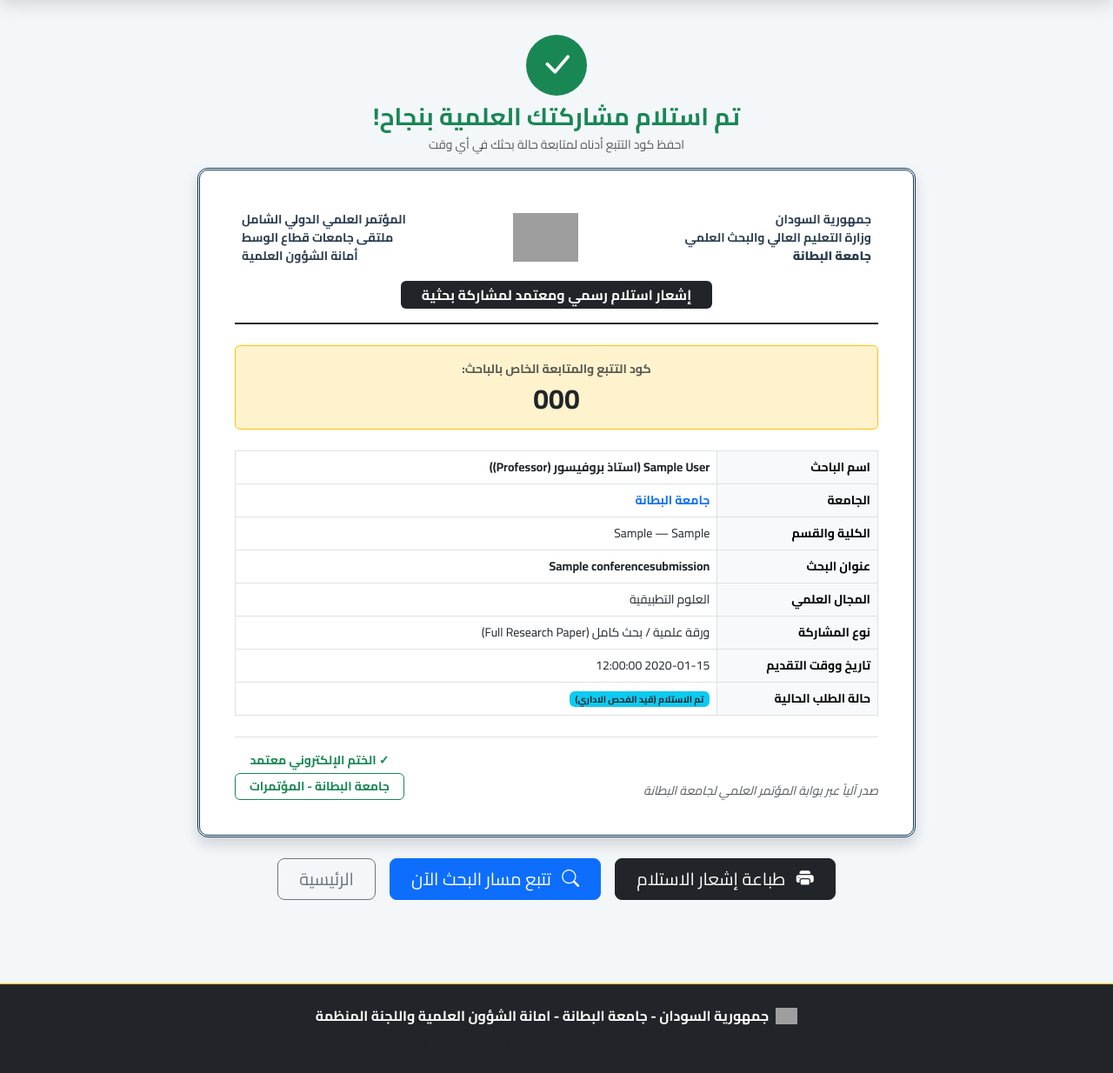
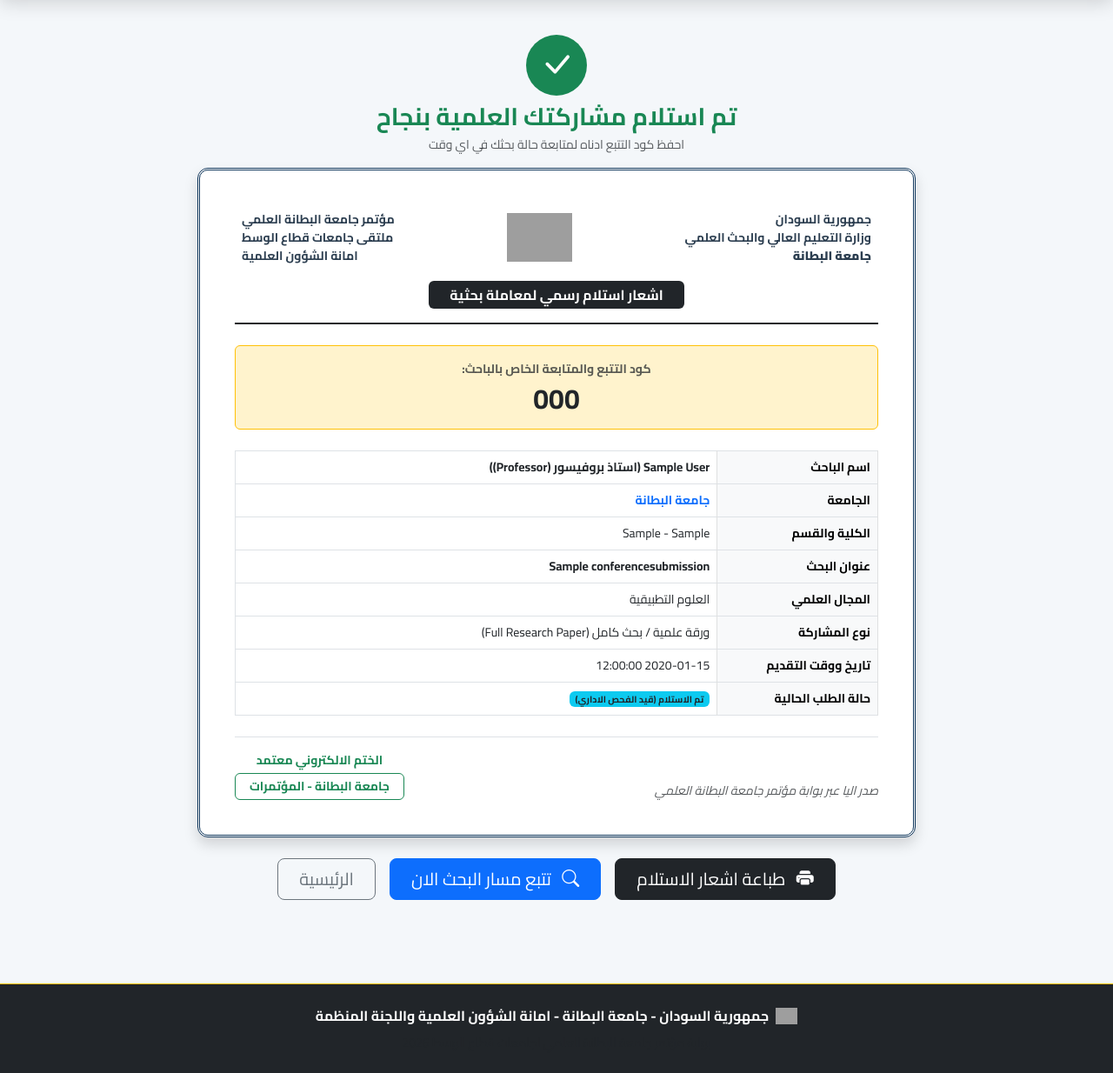
Before and after one commit to altayebawab024-code/conference-portal, a Django app: page /submit/success/000/ in a window 1280 px wide. Shown: the part 81-1315 px from the top of the page at 87% size. Run offline with Django 5.2, Linux system fonts and the light colour scheme; tables that the repository leaves empty hold one stand-in row (values such as "Sample post"); grey boxes are pictures that could not be loaded.

Commit message:
Update success.html

```diff
--- a/templates/submissions/success.html
+++ b/templates/submissions/success.html
@@ -1,7 +1,7 @@
 {% extends 'submissions/base.html' %}
 {% load static %}
 
-{% block title %}إشعار استلام المشاركة - {{ submission.tracking_code }}{% endblock %}
+{% block title %}اشعار استلام المشاركة - {{ submission.tracking_code }}{% endblock %}
 
 {% block extra_css %}
 <style>
@@ -34,11 +34,10 @@
         <div class="avatar bg-success text-white rounded-circle d-inline-flex justify-content-center align-items-center mb-2" style="width: 70px; height: 70px;">
             <i class="bi bi-check-lg fs-1"></i>
         </div>
-        <h3 class="fw-bold text-success mb-1">تم استلام مشاركتك العلمية بنجاح!</h3>
-        <p class="text-muted small">احفظ كود التتبع أدناه لمتابعة حالة بحثك في أي وقت</p>
+        <h3 class="fw-bold text-success mb-1">تم استلام مشاركتك العلمية بنجاح</h3>
+        <p class="text-muted small">احفظ كود التتبع ادناه لمتابعة حالة بحثك في اي وقت</p>
     </div>
 
-    <!-- الإشعار الأكاديمي المروّس الرسمي -->
     <div class="receipt-box shadow mb-4">
 
         <div class="text-center pb-3 border-bottom border-2 border-dark mb-4">
@@ -50,12 +49,12 @@
                 </div>
                 <img src="{% static 'img/logo.png' %}" alt="شعار جامعة البطانة" style="width: 75px; height: 75px; object-fit: contain;">
                 <div class="text-end small fw-bold">
-                    المؤتمر العلمي الدولي الشامل<br>
+                    مؤتمر جامعة البطانة العلمي<br>
                     ملتقى جامعات قطاع الوسط<br>
-                    أمانة الشؤون العلمية
+                    امانة الشؤون العلمية
                 </div>
             </div>
-            <span class="badge bg-dark text-white px-4 py-2 mt-1 fs-6">إشعار استلام رسمي ومعتمد لمشاركة بحثية</span>
+            <span class="badge bg-dark text-white px-4 py-2 mt-1 fs-6">اشعار استلام رسمي لمعاملة بحثية</span>
         </div>
 
         <div class="alert alert-warning border border-warning text-center py-3 mb-4">
@@ -74,7 +73,7 @@
             </tr>
             <tr>
                 <th class="table-light">الكلية والقسم</th>
-                <td>{{ submission.faculty }} — {{ submission.department }}</td>
+                <td>{{ submission.faculty }} - {{ submission.department }}</td>
             </tr>
             <tr>
                 <th class="table-light">عنوان البحث</th>
@@ -100,10 +99,10 @@
 
         <div class="d-flex justify-content-between align-items-end pt-3 border-top">
             <div class="small text-muted">
-                <em>صدر آلياً عبر بوابة المؤتمر العلمي لجامعة البطانة</em>
+                <em>صدر اليا عبر بوابة مؤتمر جامعة البطانة العلمي</em>
             </div>
             <div class="text-center">
-                <div class="text-success fw-bold small mb-1">✓ الختم الإلكتروني معتمد</div>
+                <div class="text-success fw-bold small mb-1">الختم الالكتروني معتمد</div>
                 <div class="border border-success text-success px-3 py-1 rounded small fw-bold">جامعة البطانة - المؤتمرات</div>
             </div>
         </div>
@@ -112,10 +111,10 @@
 
     <div class="d-flex flex-wrap justify-content-center gap-3 no-print">
         <button onclick="window.print()" class="btn btn-dark btn-lg px-4">
-            <i class="bi bi-printer-fill me-2"></i> طباعة إشعار الاستلام
+            <i class="bi bi-printer-fill me-2"></i> طباعة اشعار الاستلام
         </button>
         <a href="{% url 'track_submission' %}?q={{ submission.tracking_code }}" class="btn btn-primary btn-lg px-4">
-            <i class="bi bi-search me-2"></i> تتبع مسار البحث الآن
+            <i class="bi bi-search me-2"></i> تتبع مسار البحث الان
         </a>
         <a href="{% url 'home' %}" class="btn btn-outline-secondary btn-lg px-4">
             الرئيسية
```
